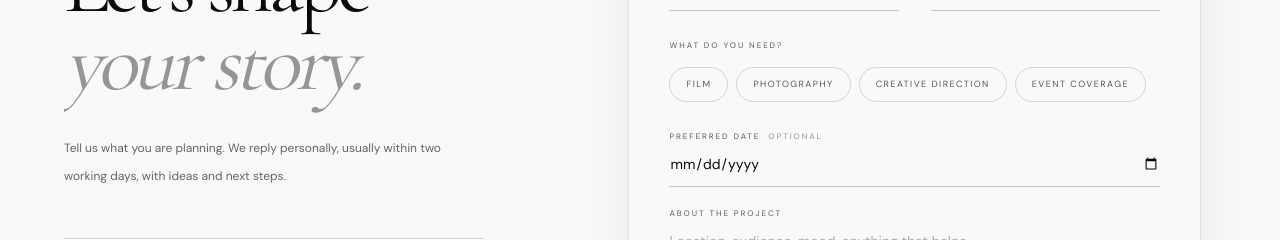
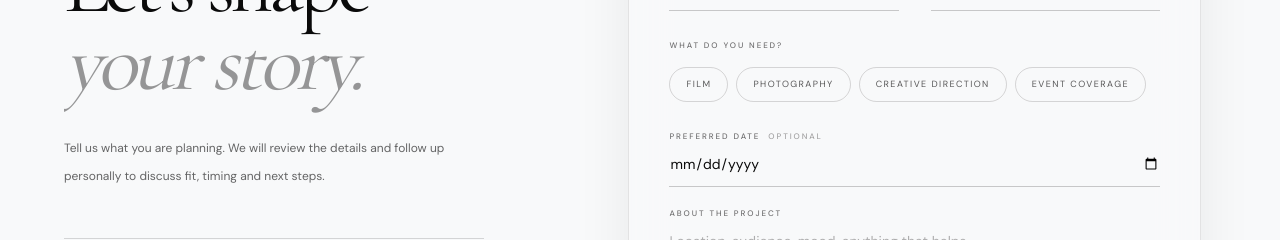
Before and after one commit to taiwiboluwa-web/Ahvae-Studio, a Next.js app: page / in a window 1280 px wide. Shown: the part 10240-10480 px from the top of the page. Built offline with nearby package versions, Linux system fonts and the light colour scheme.

Commit message:
Elevate AHVAÉ typography and booking experience

```diff
--- a/src/components/Booking.tsx
+++ b/src/components/Booking.tsx
@@ -212,8 +212,8 @@ export default function Booking() {
             </Reveal>
           </h2>
           <p className="mt-8 max-w-[420px] text-[12px] leading-7 text-black/60">
-            Tell us what you are planning. We reply personally, usually within
-            two working days, with ideas and next steps.
+            Tell us what you are planning. We will review the details and follow up
+            personally to discuss fit, timing and next steps.
           </p>
 
           <ol className="mt-12 max-w-[420px] border-t border-black/15">
@@ -267,8 +267,8 @@ export default function Booking() {
                   Your email is ready to send.
                 </h3>
                 <p className="mt-6 max-w-[420px] text-[12px] leading-7 text-black/60">
-                  Your email app should have opened with your request filled in.
-                  Press send to reach the studio. If nothing opened, write to{" "}
+                  We have prepared an email draft with your request. Review it and press
+                  send to reach the studio. If no email app opened, write to{" "}
                   <a
                     className="text-[#9c7d28] underline underline-offset-4"
                     href={`mailto:${STUDIO_EMAIL}`}
```
